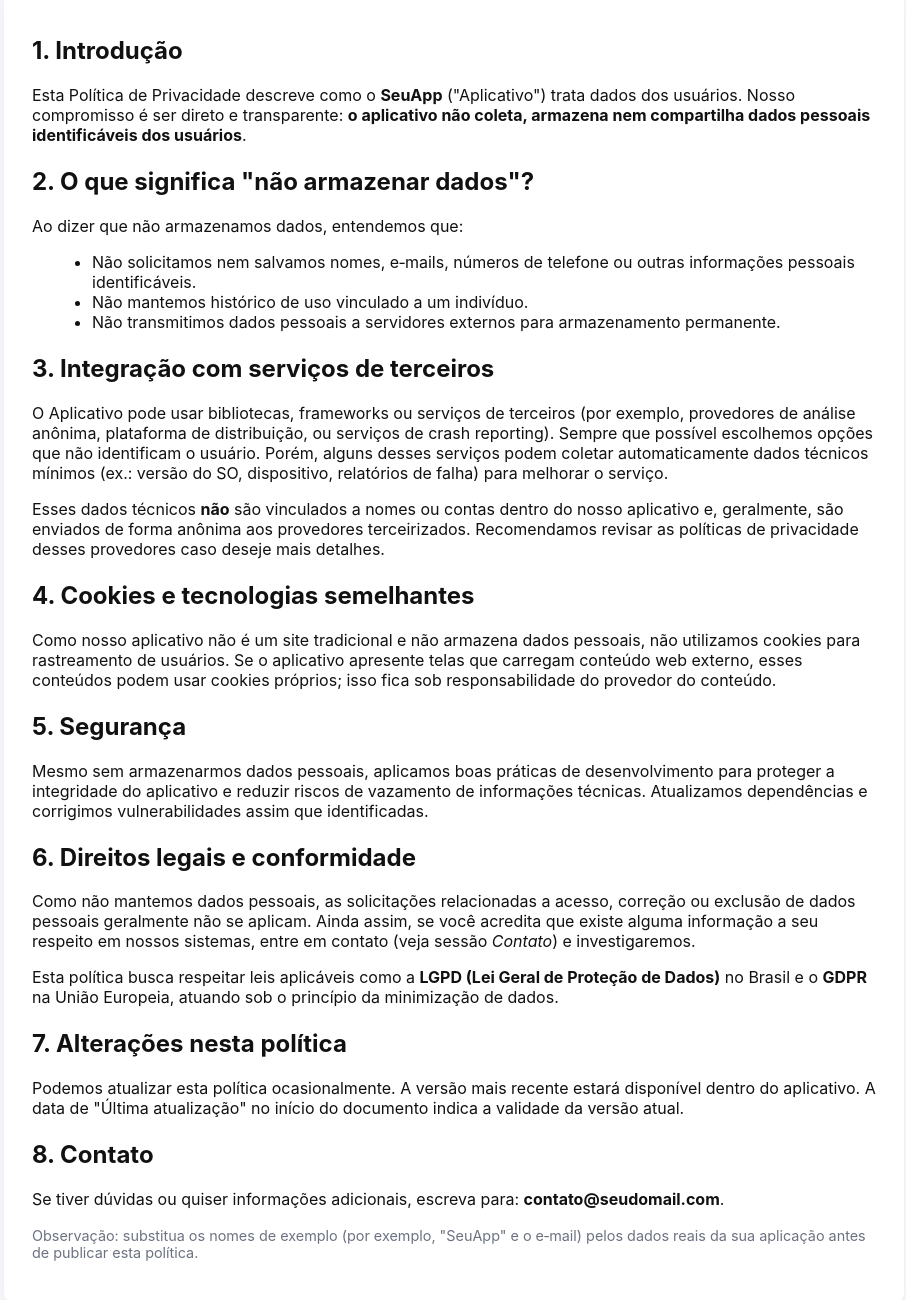
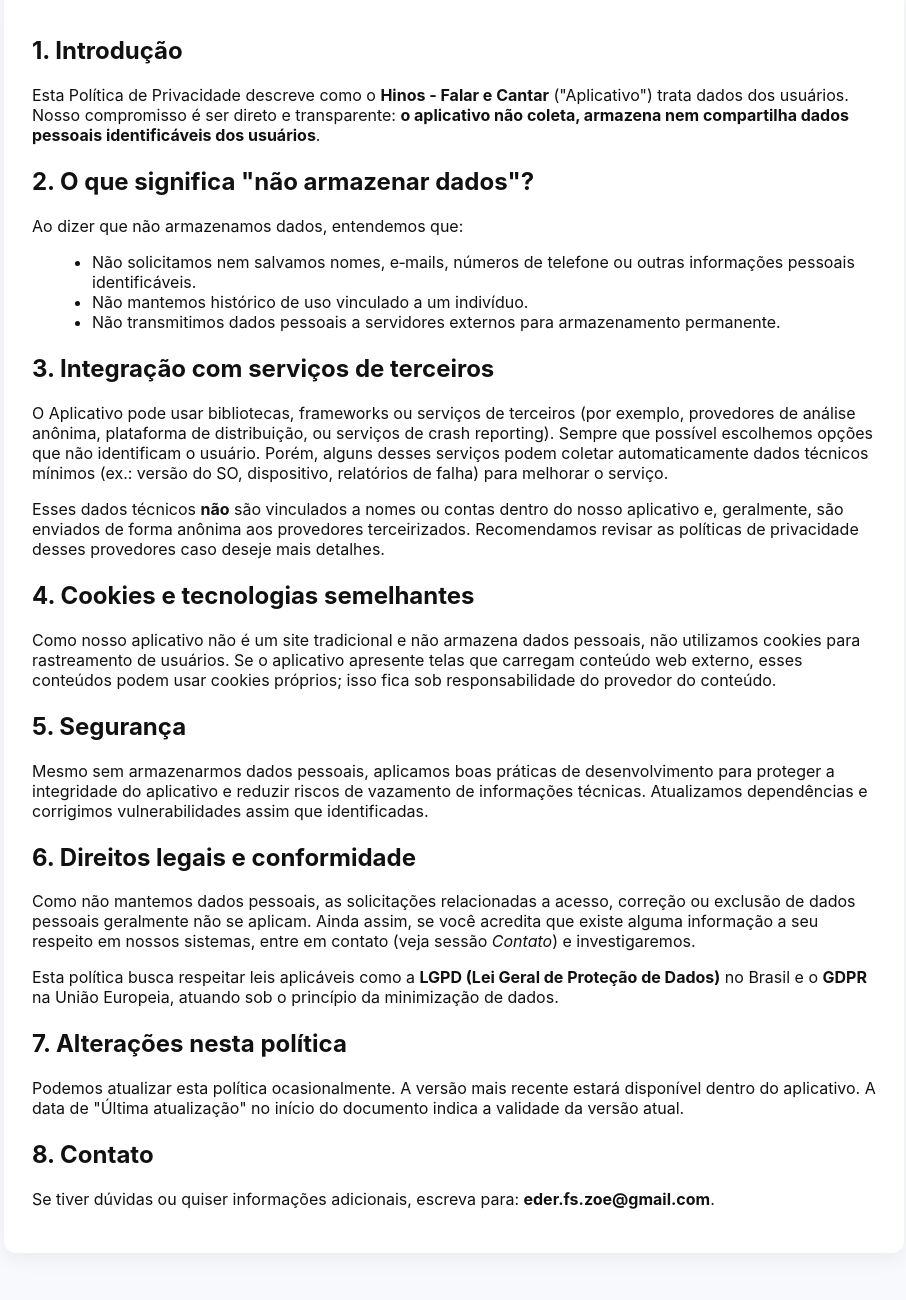
Before and after one commit to ederzoe/docs, a plain HTML site: page index.html in a window 1280 px wide. Shown: the part 126-1426 px from the top of the page, without its empty margins (186-1092 px from the left). Drawn offline with Linux system fonts and the light colour scheme.

Commit message:
Update privacy policy details and application name

```diff
--- a/index.html
+++ b/index.html
@@ -3,7 +3,7 @@
 <head>
   <meta charset="utf-8">
   <meta name="viewport" content="width=device-width,initial-scale=1">
-  <title>Política de Privacidade — SeuApp</title>
+  <title>Política de Privacidade - Hinos - Falar e Cantar</title>
   <style>
     :root{--bg:#f7f9fc;--card:#ffffff;--muted:#6b7280;--accent:#0ea5a4}
     body{font-family:Inter,system-ui,Segoe UI,Roboto,Arial,sans-serif;background:var(--bg);color:#111;margin:0;padding:32px}
@@ -34,7 +34,7 @@
     <main class="card">
       <section>
         <h2>1. Introdução</h2>
-        <p>Esta Política de Privacidade descreve como o <strong>SeuApp</strong> ("Aplicativo") trata dados dos usuários. Nosso compromisso é ser direto e transparente: <strong>o aplicativo não coleta, armazena nem compartilha dados pessoais identificáveis dos usuários</strong>.</p>
+        <p>Esta Política de Privacidade descreve como o <strong>Hinos - Falar e Cantar</strong> ("Aplicativo") trata dados dos usuários. Nosso compromisso é ser direto e transparente: <strong>o aplicativo não coleta, armazena nem compartilha dados pessoais identificáveis dos usuários</strong>.</p>
       </section>
 
       <section>
@@ -76,12 +76,8 @@
 
       <section>
         <h2>8. Contato</h2>
-        <p>Se tiver dúvidas ou quiser informações adicionais, escreva para: <strong>contato@seudomail.com</strong>.</p>
+        <p>Se tiver dúvidas ou quiser informações adicionais, escreva para: <strong>eder.fs.zoe@gmail.com</strong>.</p>
       </section>
-
-      <footer>
-        <p class="muted">Observação: substitua os nomes de exemplo (por exemplo, "SeuApp" e o e‑mail) pelos dados reais da sua aplicação antes de publicar esta política.</p>
-      </footer>
     </main>
 
   </div>
```
